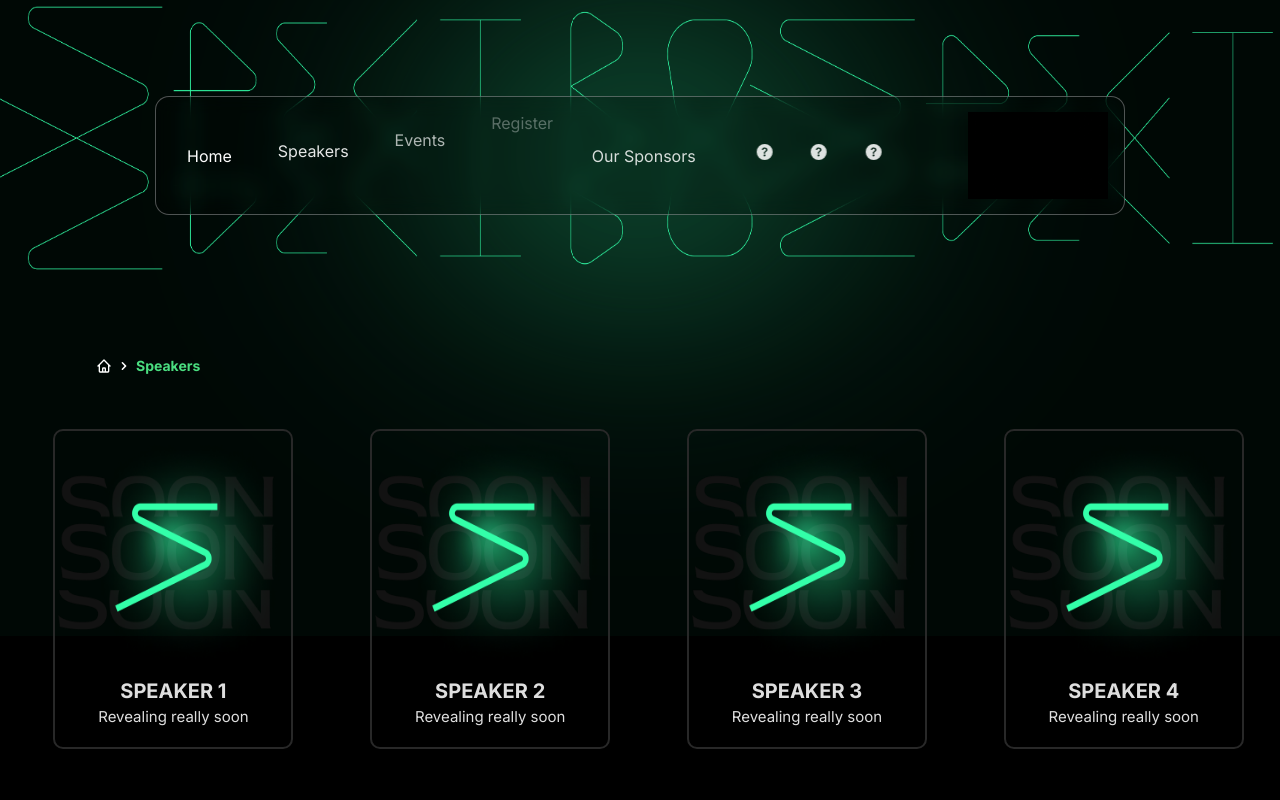
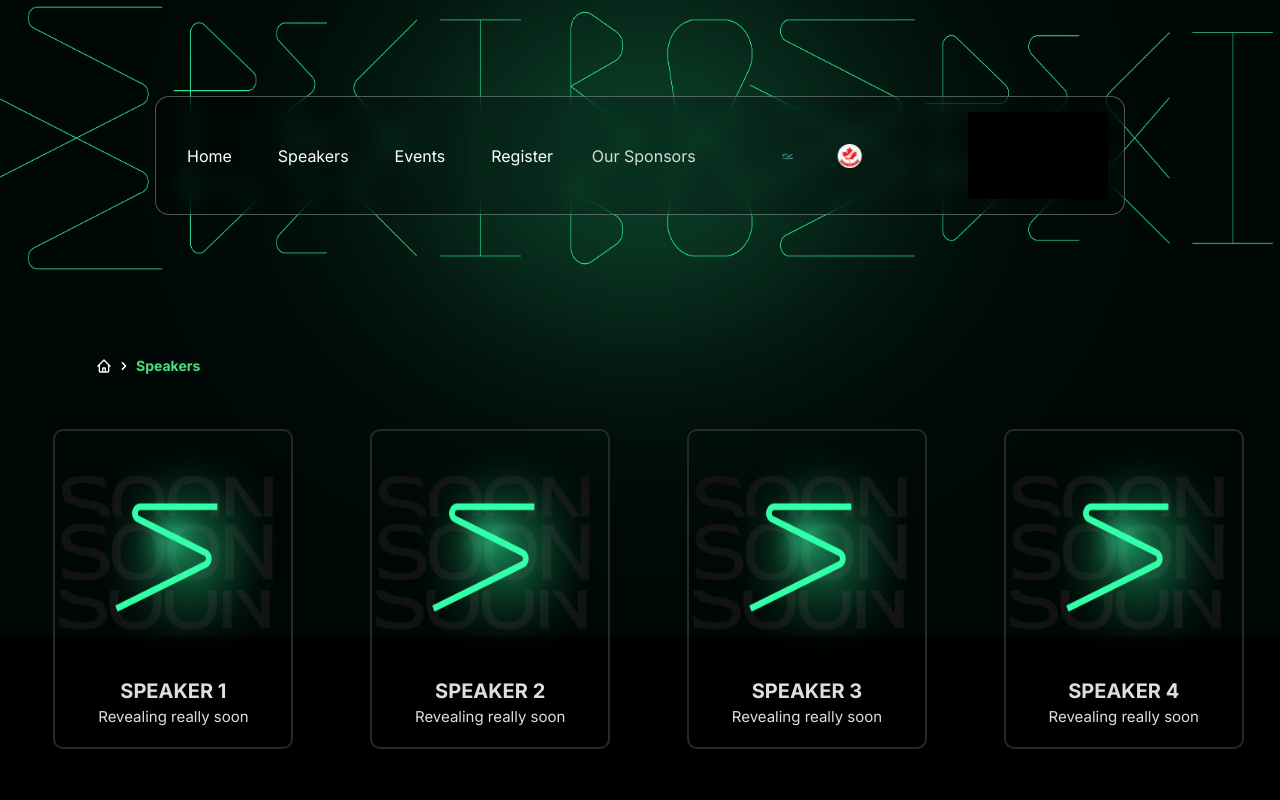
Before and after one commit to IEEE-FISAT-SB-WEBCOM/SpectroSpect-Main, a React (Vite) app in the folder frontend/: page /Speakers in a window 1280 px wide. Shown: the top 800 px of the page. Built offline with nearby package versions, Linux system fonts and the light colour scheme.

Commit message:
Animations

```diff
--- a/frontend/src/App.css
+++ b/frontend/src/App.css
@@ -4,6 +4,11 @@
 h1{
   text-align: center;
   font-size:3rem;
+}
+
+#spt h3 span{
+  color: #33FFA9;
+  font-weight: 600;
 }
 
 #BeASponsor{
--- a/frontend/src/components/LandingPage.jsx
+++ b/frontend/src/components/LandingPage.jsx
@@ -271,7 +271,7 @@ theme="dark"
       <MdArrowOutward className="text-green-400 text-[42px] md:text-[12rem] ml-3" />
     </div>
 
-    <h3 className="text-[42px] md:text-[5rem]">February 16 17 18</h3>
+    <h3 className="text-[30px] md:text-[3.5rem]">February-<span>16</span>,<span>17</span>,<span>18</span></h3>
   </div>
 </div>
 
--- a/frontend/src/components/navbar.jsx
+++ b/frontend/src/components/navbar.jsx
@@ -2,10 +2,8 @@ import React, { useState, useEffect } from 'react';
 import { Link } from "react-router-dom";
 import './navbar.css';
 import spectrospectLogo from '../assets/ezgif.gif';
-import { MdFacebook } from "react-icons/md";
-import { FaInstagram } from "react-icons/fa";
-import { FiMail } from "react-icons/fi";
-import { BsFillQuestionCircleFill } from "react-icons/bs";
+import SP1 from "../assets/BH2.png"
+import SP2 from "../assets/VVSP.jpeg"
 import gsap from 'gsap'
 import { ScrollTrigger } from 'gsap/all'
 gsap.registerPlugin(ScrollTrigger)
@@ -21,7 +19,7 @@ const Navbar = ({setSticky = false}) => {
       y:-100
     },{opacity:1,
       y:0,
-      duration:2,
+      duration:1,
       scrollTrigger:{trigger:".navbar",toggleActions:"restart none restart none"}
     })
 
@@ -32,8 +30,8 @@ const Navbar = ({setSticky = false}) => {
     },{opacity:1,
       delay:1,
       y:0,
-      duration:2,
-      stagger:0.5,
+      duration:1,
+      stagger:0.25,
       scrollTrigger:{trigger:".nav-links",toggleActions:"restart none restart none"}
     })
   },[])
@@ -104,9 +102,8 @@ const Navbar = ({setSticky = false}) => {
                   </div>
                   <div id="footer-slider-2"></div>
                   <div id="footer-slider-3">
-                    <a href="https://www.facebook.com/ieeefisat/" className="hover:cursor-pointer hover:text-gray-400 transition duration-500 "><BsFillQuestionCircleFill /></a>
-                    <a href="https://www.instagram.com/ieeefisatsb/?hl=en" className="hover:cursor-pointer hover:text-gray-400 transition duration-500"><BsFillQuestionCircleFill /></a>
-                    <a href="https://mail.google.com/mail/?view=cm&fs=1&tf=1&to=fisatieeesb@gmail.com&body" className="hover:cursor-pointer hover:text-gray-400 transition duration-500"><BsFillQuestionCircleFill /></a>
+                    <a href="https://nuevoue.com/" className="hover:cursor-pointer hover:text-gray-400 transition duration-500"><img src={SP1}></img></a>
+                    <a href="https://visavalley.com/" className="hover:cursor-pointer hover:text-gray-400 transition duration-500"><img src={SP2}></img></a>
                   </div>
                   {/* <div className="footer-slider-common">Workshops <MdArrowOutward className="text-green-400 text-5xl mr-3" /></div>
                   <div className="footer-slider-common">Talks <MdArrowOutward className="text-green-400 text-5xl mr-3" /></div>
```
